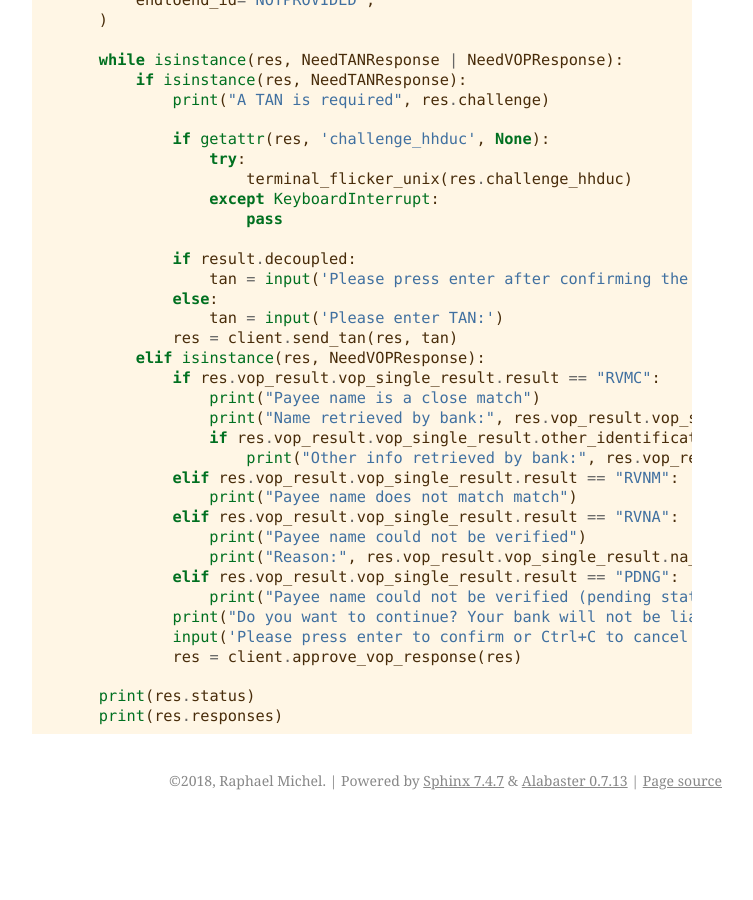
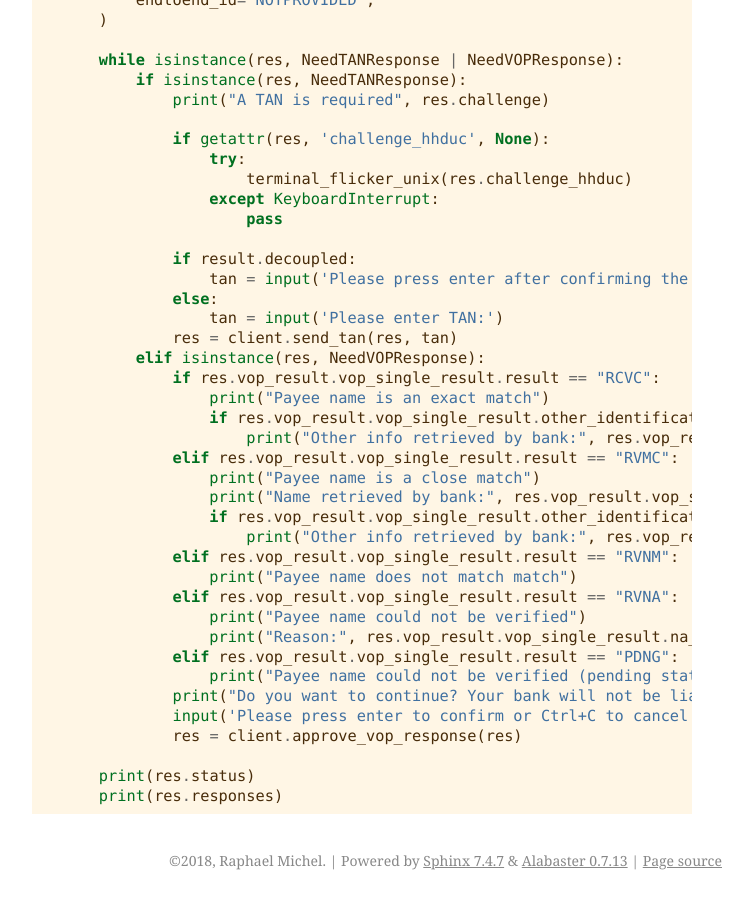
Before and after one commit to raphaelm/python-fints, a Sphinx documentation site: the page built from docs/transfers.rst, in a window 1280 px wide and 900 px high, scrolled down 1374 px. Shown: the whole window, without its empty margins (388-1141 px from the left). Built offline with Sphinx 7.4.7, drawn with Linux system fonts in a browser that asks for light colours; before the commit the page ends 2194 px from its top, so only the background shows below that.

Commit message:
Add support for 3945 response despite exact vop name match (#206)
* support 3945 response despite exact vop match

* replace if by elif

```diff
--- a/docs/transfers.rst
+++ b/docs/transfers.rst
@@ -79,7 +79,11 @@ Full example
                     tan = input('Please enter TAN:')
                 res = client.send_tan(res, tan)
             elif isinstance(res, NeedVOPResponse):
-                if res.vop_result.vop_single_result.result == "RVMC":
+                if res.vop_result.vop_single_result.result == "RCVC":
+                    print("Payee name is an exact match")
+                    if res.vop_result.vop_single_result.other_identification:
+                        print("Other info retrieved by bank:", res.vop_result.vop_single_result.other_identification)
+                elif res.vop_result.vop_single_result.result == "RVMC":
                     print("Payee name is a close match")
                     print("Name retrieved by bank:", res.vop_result.vop_single_result.close_match_name)
                     if res.vop_result.vop_single_result.other_identification:
```
Also changed, not shown: 1 other file.
